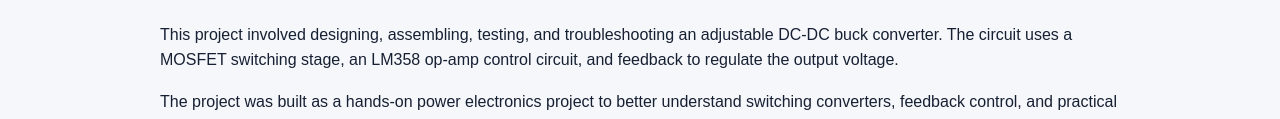
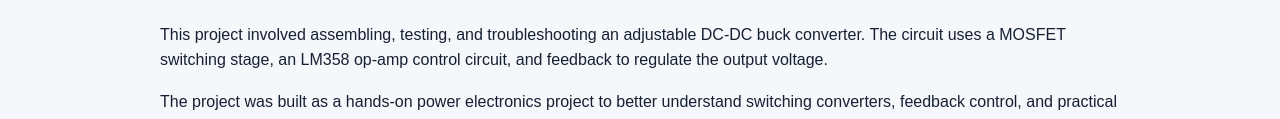
Before and after one commit to kyle-tomlinson-ee/kyle-tomlinson.github.io, a plain HTML site: page buck-converter.html in a window 1280 px wide. Shown: the part 715-834 px from the top of the page. Drawn offline with Linux system fonts and the light colour scheme.

Commit message:
Update buck-converter.html

```diff
--- a/buck-converter.html
+++ b/buck-converter.html
@@ -51,7 +51,7 @@
             <h2>Designing an adjustable DC power converter.</h2>
 
             <p>
-                This project involved designing, assembling, testing,
+                This project involved assembling, testing,
                 and troubleshooting an adjustable DC-DC buck converter.
                 The circuit uses a MOSFET switching stage, an LM358
                 op-amp control circuit, and feedback to regulate the
```
